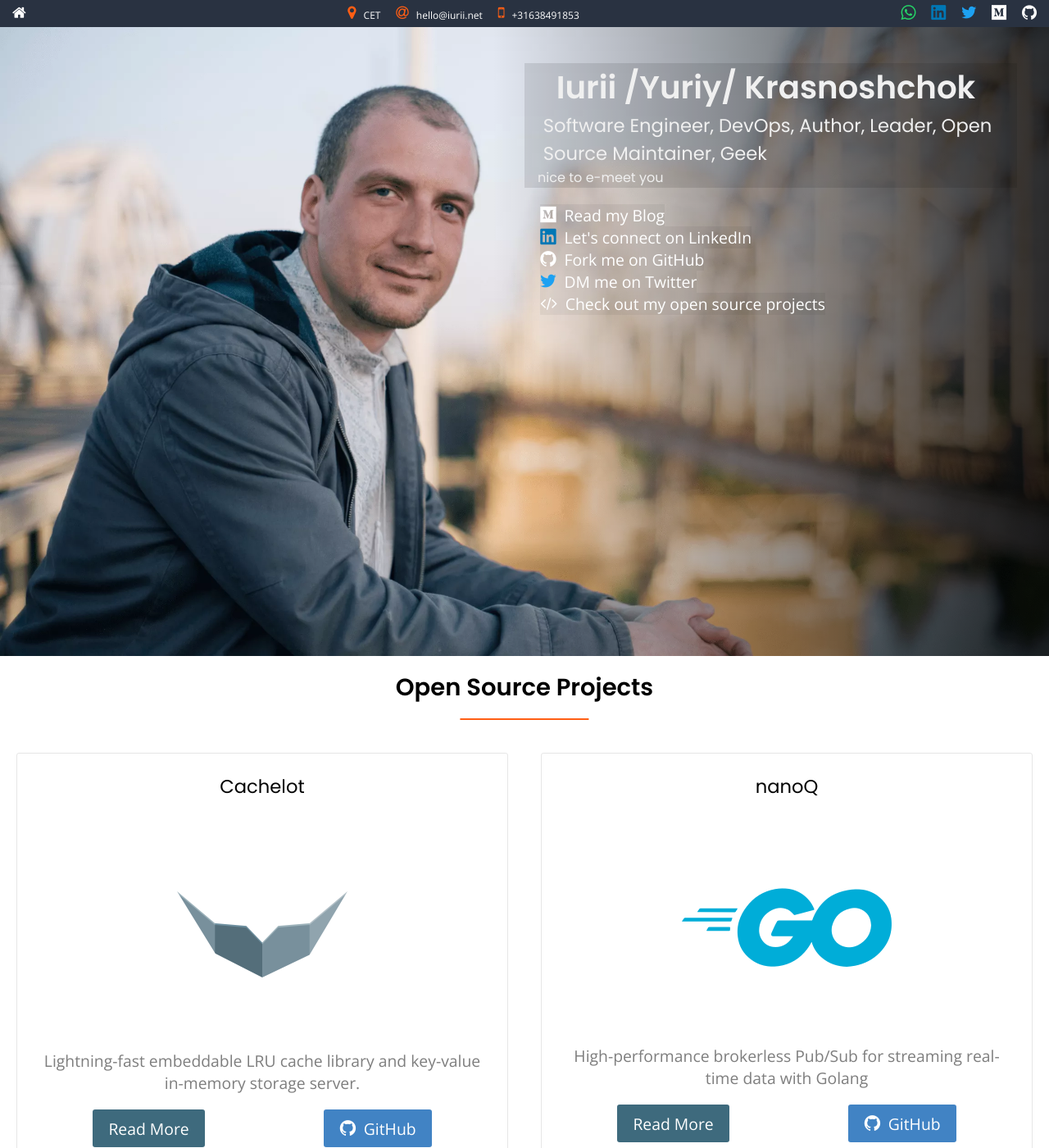
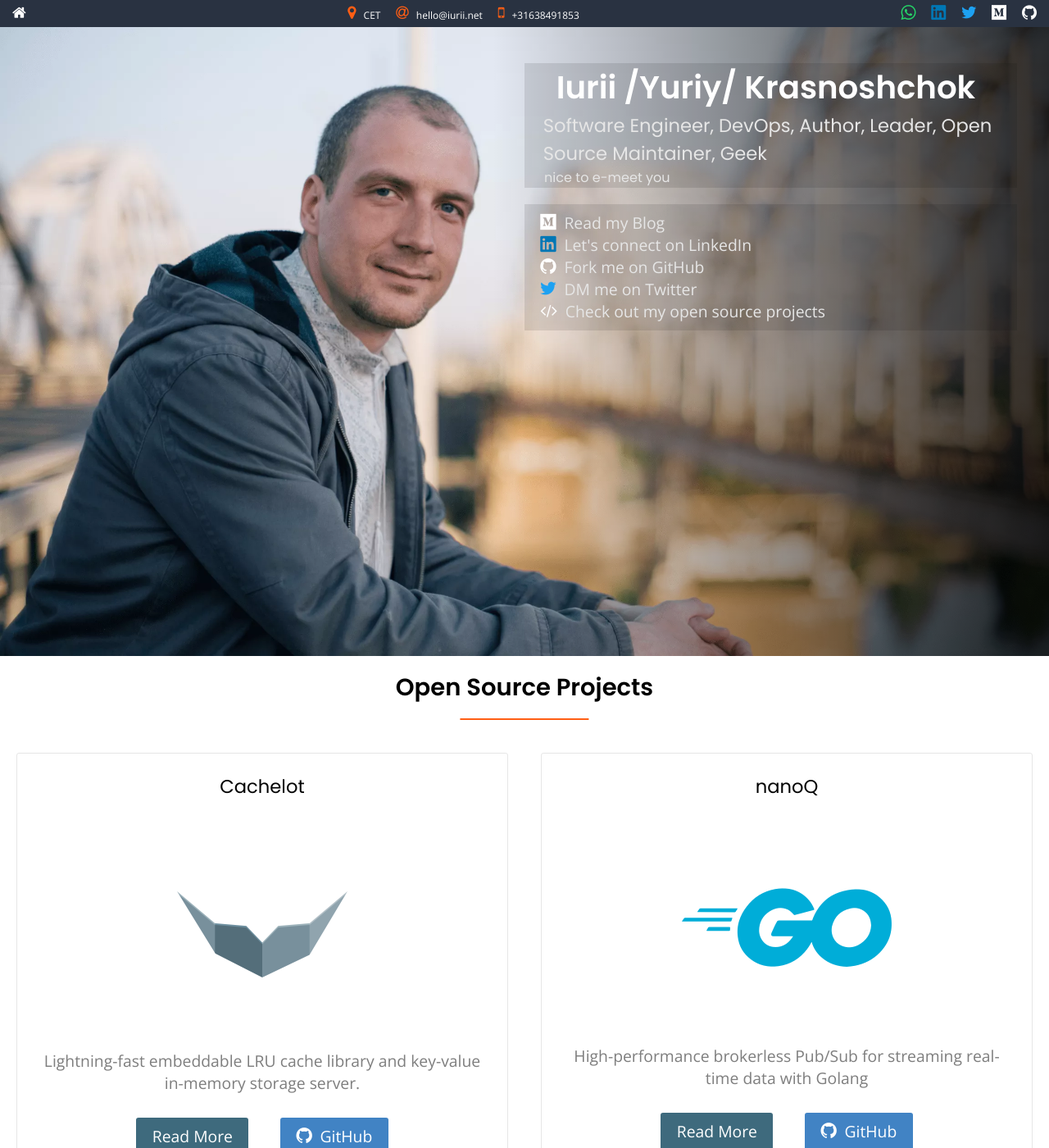
Before and after one commit to aka-rider/iurii.net, a Jekyll site: the page built from index.html, in a window 1280 px wide and 1400 px high. Shown: the whole window at 82% size. Built offline with Jekyll 4.4.1, drawn with Linux system fonts in a browser that asks for light colours; some web fonts are replaced.

Commit message:
redesign: fix photo and text overlaps; tweaks in colors and layout

```diff
--- a/assets/css/homepage.css
+++ b/assets/css/homepage.css
@@ -1,8 +1,8 @@
-#main {
+#photo {
   display: flex;
   flex-direction: row;
-  min-height: 800px;
   min-width: 100%;
+  min-height: 1000px;
   background-image: url("/assets/img/iurii-2560×1440.webp");
   background-size: cover;
   background-repeat: no-repeat;
@@ -10,62 +10,74 @@
   padding: 0;
 }
 
-#main-photo {
+#photo-empty-area {
   flex: 50%;
 }
 
-#main-cta-area {
+#photo-cta-area {
   flex: 50%;
-  color: white;
   padding: 0 2em 0 2em;
   background-image: linear-gradient(to right, transparent, rgba(0, 0, 0, 0.8));
 }
 
-#main-cta-area ul {
-  padding: 0 0 0 1em;
-}
-
-#main-cta-area a {
-  color: white;
-  background-color: rgba(0, 0, 0, 0.05);
-}
-
-#main-cta-area a span {
-  margin: 0 0.5em 0 0;
-  padding: 0;
-}
-
-#main-cta-area h1,
-#main-cta-area h3,
-#main-cta-area h5 {
+#photo-cta-area h1,
+#photo-cta-area h3,
+#photo-cta-area h5 {
   background-color: rgba(0, 0, 0, 0.1);
   padding: 0 1em 0 1em;
   margin: 0;
-  color: #f0f0f0;
 }
 
-#main-cta-area h1 {
+#photo-cta-area h1 {
   margin-top: 2em;
+  color: white;
 }
 
-#main-cta-area h3,
-#main-cta-area h5 {
+#photo-cta-area h3,
+#photo-cta-area h5 {
   font-weight: 400;
+  color: var(--light-grey);
+}
+
+#photo-cta-area h5 {
+  padding-left: 1.5em;
+}
+
+#photo-cta-area ul {
+  padding: 0.5em 1em;
+  background-color: rgba(0, 0, 0, 0.1);
+}
+
+#photo-cta-area a {
+  color: var(--light-grey);
+}
+
+#photo-cta-area a span {
+  margin: 0 0.5em 0 0;
+  padding: 0;
+  color: white;
+}
+
+@media only screen and (max-width: 1500px) {
+  #photo {
+    min-height: 800px;
+  }
 }
 
 @media only screen and (max-width: 1200px) {
-  #main {
+  #photo {
     flex-direction: column;
+    min-height: 1000px;
   }
-  #main-cta-area {
+  #photo-empty-area {
+    min-height: 600px;
+  }
+  #photo-cta-area {
     background-image: linear-gradient(
       to bottom,
       transparent,
       rgba(0, 0, 0, 0.8)
     );
-  }
-  #main-photo {
-    min-height: 400px;
   }
 }
 
@@ -77,7 +89,7 @@
 
 .open-source-project-wrap {
   width: 100%;
-  border: 1px solid #e6e6e6;
+  border: 1px solid var(--light-grey);
   border-radius: var(--border-radius);
   margin: 20px;
 }
@@ -85,9 +97,13 @@
 .open-source-project-wrap-links {
   display: flex;
   flex-wrap: wrap;
-  justify-content: space-around;
+  justify-content: center;
   vertical-align: middle;
   margin: 1em;
+}
+
+.open-source-project-wrap-links a {
+  margin: 0.5em 1em;
 }
 
 .open-source-project-wrap-links span {
@@ -95,8 +111,11 @@
 }
 
 @media only screen and (max-width: 870px) {
-  #main {
+  #photo {
     background-image: url("/assets/img/iurii-720×1280.webp");
+  }
+  #photo-empty-area {
+    min-height: 700px;
   }
   #open-source-projects {
     flex-direction: column;
--- a/assets/css/main.css
+++ b/assets/css/main.css
@@ -45,7 +45,7 @@
 
 p {
   margin: 1em;
-  color: #7e7e7e;
+  color: var(--lighter-font);
 }
 
 section h2 {
--- a/assets/css/vars.css
+++ b/assets/css/vars.css
@@ -1,6 +1,8 @@
 :root {
   --orange: #ff5e14;
   --dark-bg: #293241;
+  --lighter-font: #7e7e7e;
+  --light-grey: #e6e6e6;
 
   --border-radius: 3px;
 }
--- a/index.html
+++ b/index.html
@@ -4,9 +4,9 @@
 
 {% include header.html %}
 
-<div id="main">
-    <div id="main-photo"></div>
-    <div id="main-cta-area">
+<div id="photo">
+    <div id="photo-empty-area"></div>
+    <div id="photo-cta-area">
         <h1>Iurii /Yuriy/ Krasnoshchok</h1>
         <h3>Software Engineer, DevOps, Author, Leader, Open Source Maintainer, Geek</h3>
         <h5>nice to e-meet you</h5>
```
